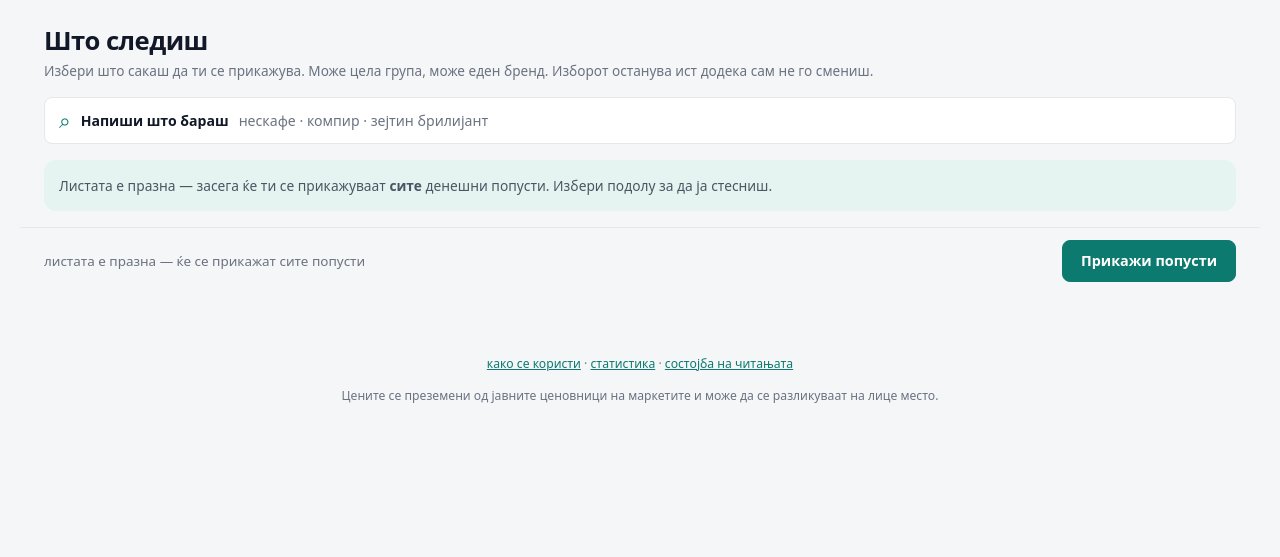
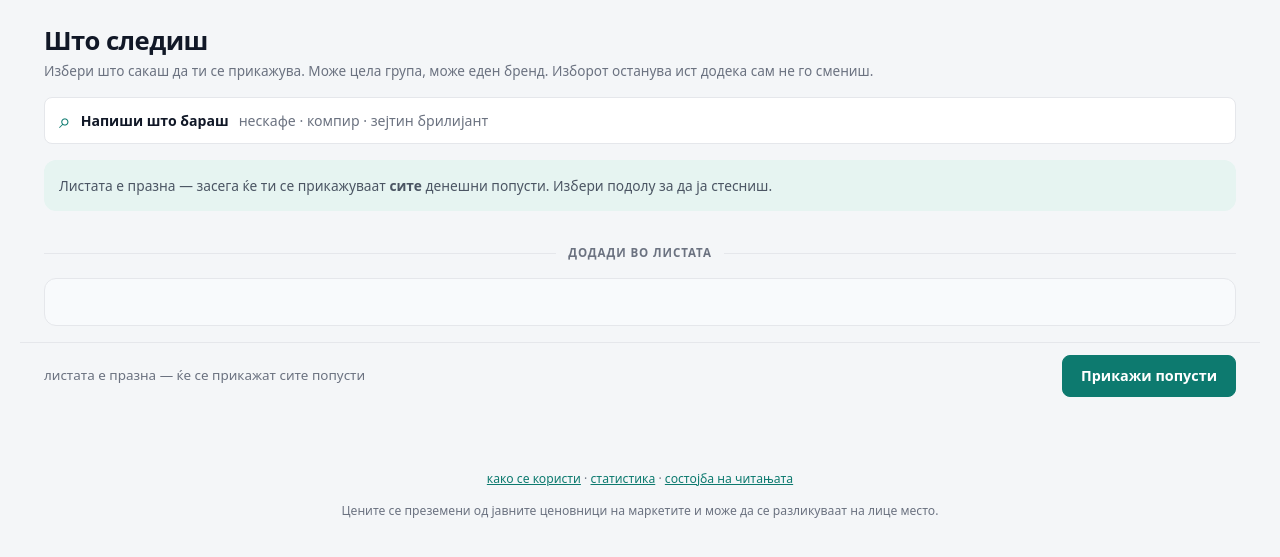
Before and after one commit to Darkosp/Marketcheker, a FastAPI app: template backend/app/web/templates/izbor.html in a window 1280 px wide. Shown: the part 47-604 px from the top of the page. Run offline with FastAPI, Linux system fonts and the light colour scheme; the template is opened without the code that fills it, so the values that code supplies are empty; parts of the project's set-up code (start-up, migrations or seed data) failed here and were passed over.

Commit message:
Make the two halves of the picker read as two things
What you have already chosen and where you make the choice were two surfaces
stacked on each other and read as one block.

They are now separated three ways at once: a labelled rule that says "додади
во листата" in words, a panel with its own background and border around the
choosing area, and the cards inside it sitting on white so they lift off that
panel rather than melting into it.

Co-Authored-By: Claude Opus 5 <noreply@anthropic.com>

```diff
--- a/backend/app/web/static/app.css
+++ b/backend/app/web/static/app.css
@@ -1475,3 +1475,54 @@ select:focus-visible,
 .guide-end { display: flex; flex-wrap: wrap; gap: 10px; margin: 10px 0 0; }
 
 .footer-links { margin: 0 0 8px; }
+
+
+/* ============ две целини: што е избрано, и каде се избира ============ */
+/* Двете површини една под друга се читаа како еден блок. Горе е листата -
+   тоа што е ВЕЌЕ избрано; долу е работната површина каде се ПРАВИ изборот.
+   Разделникот со натпис го кажува тоа со зборови, а панелот со своја
+   позадина го покажува со облик. */
+.divider {
+  display: flex;
+  align-items: center;
+  gap: 12px;
+  margin: 14px 0 0;
+  font-size: 0.72rem;
+  font-weight: 700;
+  letter-spacing: 0.08em;
+  text-transform: uppercase;
+  color: var(--muted);
+}
+
+.divider::before,
+.divider::after {
+  content: "";
+  flex: 1;
+  height: 1px;
+  background: var(--line);
+}
+
+.choose {
+  display: grid;
+  gap: 14px;
+  padding: 18px 16px 20px;
+  background: var(--surface-2);
+  border: 1px solid var(--line);
+  border-radius: var(--radius);
+}
+
+/* Внатре во панелот, картичките треба да се одделуваат од неговата
+   позадина - инаку сè се слева. */
+.choose .step,
+.choose .term,
+.choose .pick-find,
+.choose .take-all { background: var(--surface); }
+
+@media (prefers-color-scheme: dark) {
+  :root:not([data-theme="light"]) .choose { background: #0d1522; }
+}
+
+@media (min-width: 640px) {
+  .choose { padding: 22px 20px 24px; }
+  .divider { margin-top: 18px; }
+}
--- a/backend/app/web/templates/izbor.html
+++ b/backend/app/web/templates/izbor.html
@@ -48,6 +48,16 @@
         </p>
       {% endif %}
     </section>
+
+    {# ===================== делот за избирање =====================
+
+       Обвиткан во свој панел, со натписен разделник над него: двете
+       површини една до друга се читаа како една целина, а тие се две
+       различни работи - горе е тоа што е ВЕЌЕ избрано, тука се ПРАВИ
+       изборот. #}
+    <p class="divider"><span>Додади во листата</span></p>
+
+    <section class="choose">
 
     {# ===================== каде сме ===================== #}
     {% if node %}
@@ -143,6 +153,8 @@
       {% endif %}
     {% endif %}
 
+    </section>
+
     {# ===================== долната лента ===================== #}
     <div class="pick-bar">
       <span class="pick-chosen">
```
